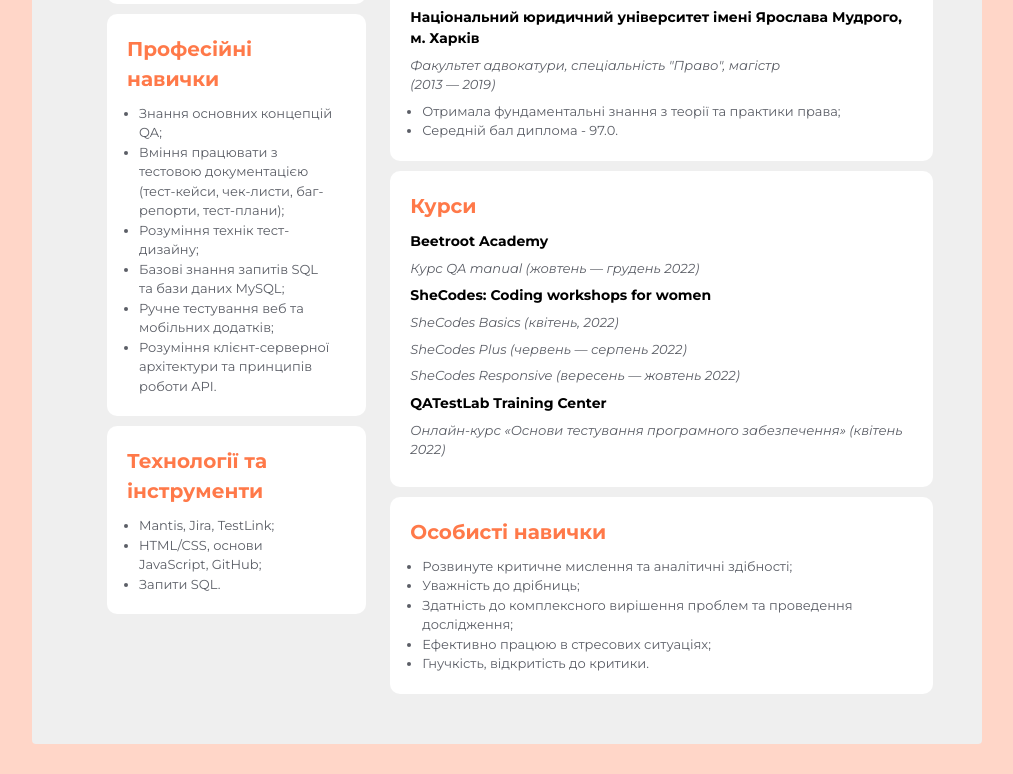
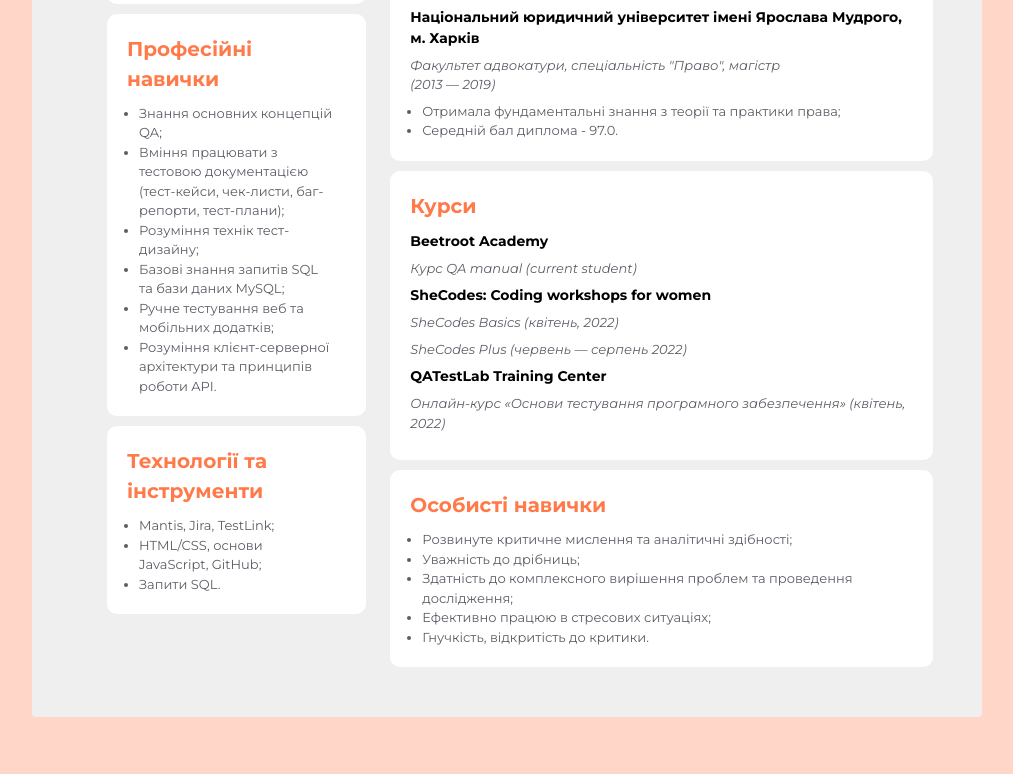
Before and after one commit to elizaveta-bondar/CV_Yelyzaveta_Bondar_QA, a plain HTML site: page index.html in a window 1280 px wide. Shown: the part 780-1554 px from the top of the page, without its empty margins (133-1146 px from the left). After the commit the page ends 1527 px from the top, so only its background shows below. Drawn offline with nearby package versions, Linux system fonts and the light colour scheme; a script that the page names is missing.

Commit message:
Changed style (links hover)

```diff
--- a/index.html
+++ b/index.html
@@ -188,9 +188,7 @@
             <div class="col-sm-12">
               <div class="heading-1">Курси</div>
               <div class="heading-2">Beetroot Academy</div>
-              <div class="heading-3">
-                Курс QA manual (жовтень — грудень 2022)
-              </div>
+              <div class="heading-3">Курс QA manual (current student)</div>
 
               <div class="heading-2">SheCodes: Coding workshops for women</div>
               <div class="heading-3">
@@ -208,9 +206,6 @@
                   >SheCodes Plus (червень — серпень 2022)</a
                 >
               </div>
-              <div class="heading-3">
-                SheCodes Responsive (вересень — жовтень 2022)
-              </div>
 
               <div class="heading-2">QATestLab Training Center</div>
               <div class="heading-3">
@@ -219,7 +214,7 @@
                   target="_blank"
                 >
                   Онлайн-курс «Основи тестування програмного забезпечення»
-                  (квітень 2022)</a
+                  (квітень, 2022)</a
                 >
               </div>
             </div>
--- a/styles.css
+++ b/styles.css
@@ -13,7 +13,6 @@ a {
 }
 a:hover {
   color: rgb(255, 121, 73);
-  font-weight: 600;
 }
 .btn-lang:hover {
   background-color: rgba(255, 121, 73, 0.3);
```
Also changed, not shown: eng.html (+1 -4 lines).
